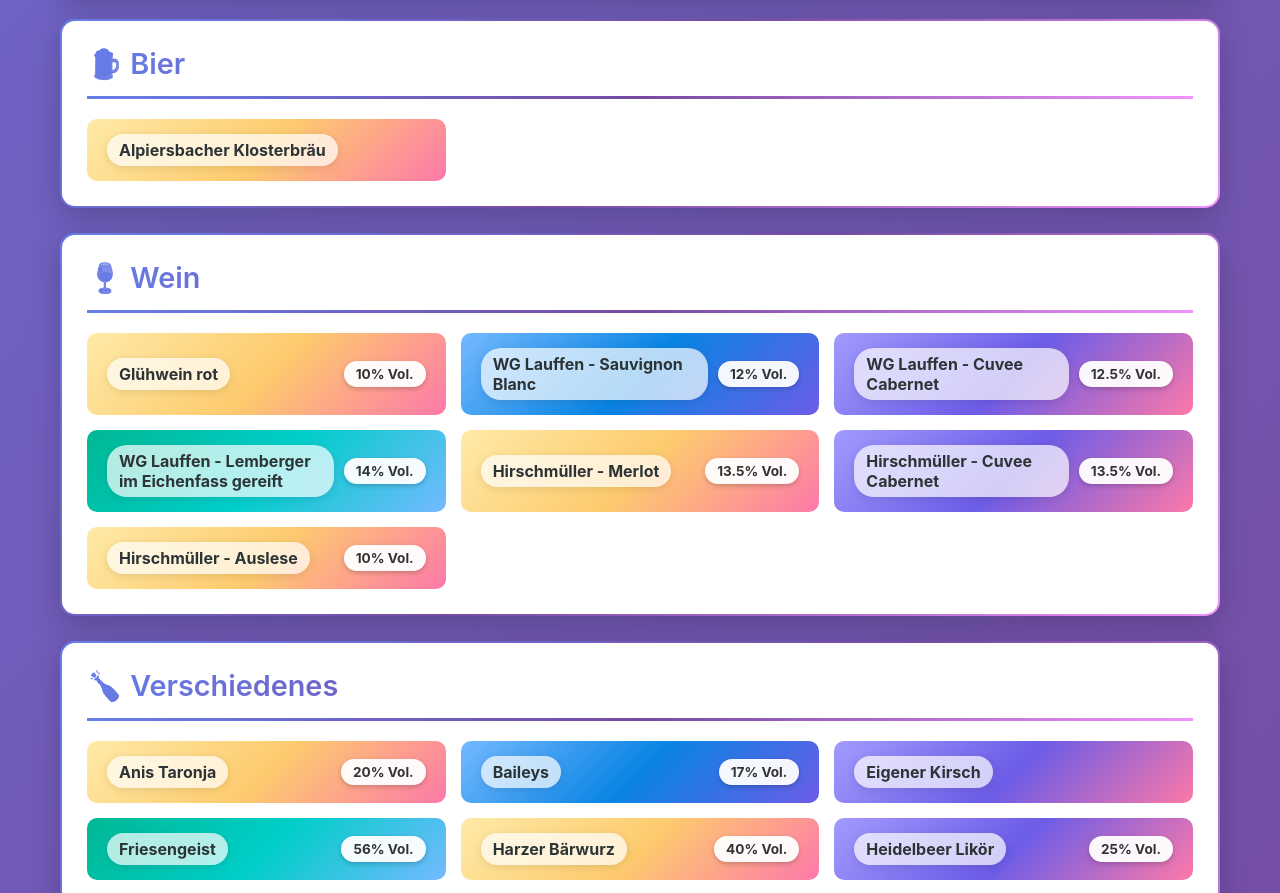
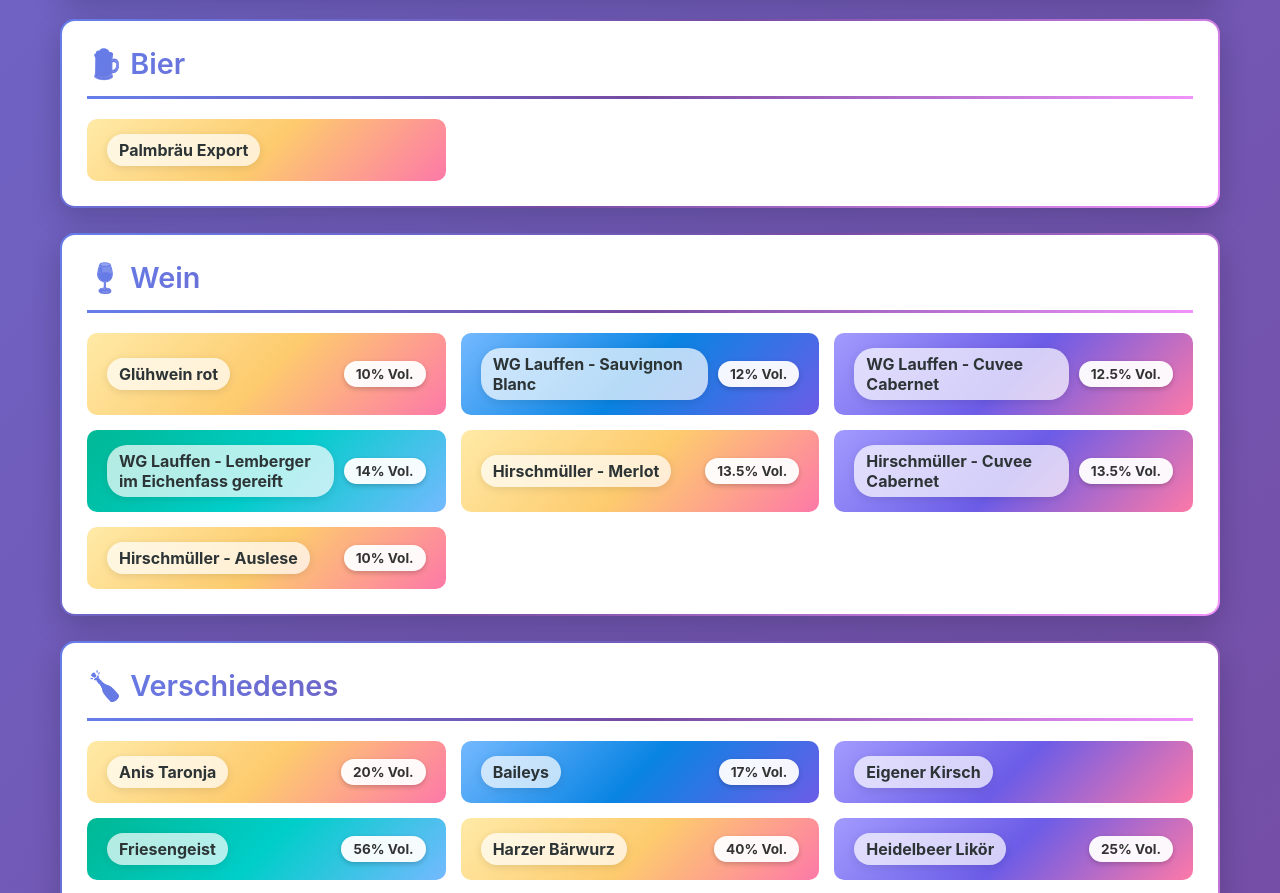
Before and after one commit to FaTiMi2025/Getraenke, a React (Vite) app: page /getraenke in a window 1280 px wide. Shown: the part 3000-3893 px from the top of the page. Built offline with nearby package versions, Linux system fonts and the light colour scheme.

Commit message:
Replace 'Alpiersbacher Klosterbräu' with 'Palmbräu Export'

```diff
--- a/src/data/drinks.js
+++ b/src/data/drinks.js
@@ -60,14 +60,14 @@
   { id: 58, name: "Sprudel", alcohol: null, category: "Alkoholfrei" },
   { id: 59, name: "Stilles Wasser", alcohol: null, category: "Alkoholfrei" },
   { id: 60, name: "Espresso", alcohol: null, category: "Alkoholfrei" },
-  { id: 61, name: "Alpiersbacher Klosterbräu", alcohol: null, category: "Bier" },
+  { id: 61, name: "Palmbräu Export", alcohol: null, category: "Bier" },
   { id: 62, name: "Glühwein rot", alcohol: 10, category: "Wein" },
   { id: 63, name: "WG Lauffen - Sauvignon Blanc", alcohol: 12, category: "Wein" },
   { id: 64, name: "WG Lauffen - Cuvee Cabernet", alcohol: 12.5, category: "Wein" },
   { id: 65, name: "WG Lauffen - Lemberger im Eichenfass gereift", alcohol: 14, category: "Wein" },
   { id: 66, name: "Hirschmüller - Merlot", alcohol: 13.5, category: "Wein" },
   { id: 67, name: "Hirschmüller - Cuvee Cabernet", alcohol: 13.5, category: "Wein" },
-  { id: 68, name: "Hirschmüller - Auslese", alcohol: 10, category: "Wein" }
+  { id: 68, name: "Hirschmüller - Auslese", alcohol: 10, category: "Wein" },
 ];
 
 export const categories = [
```
